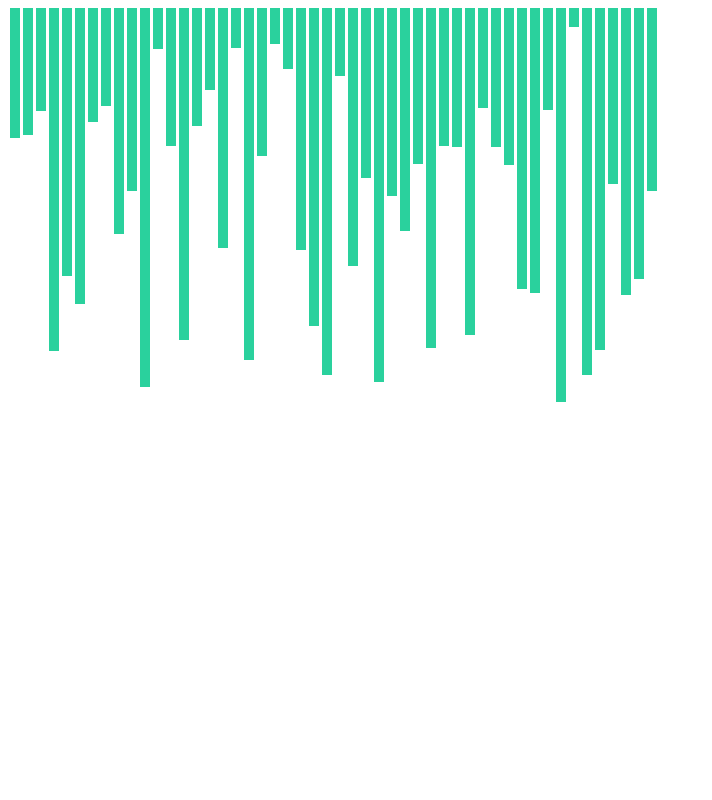
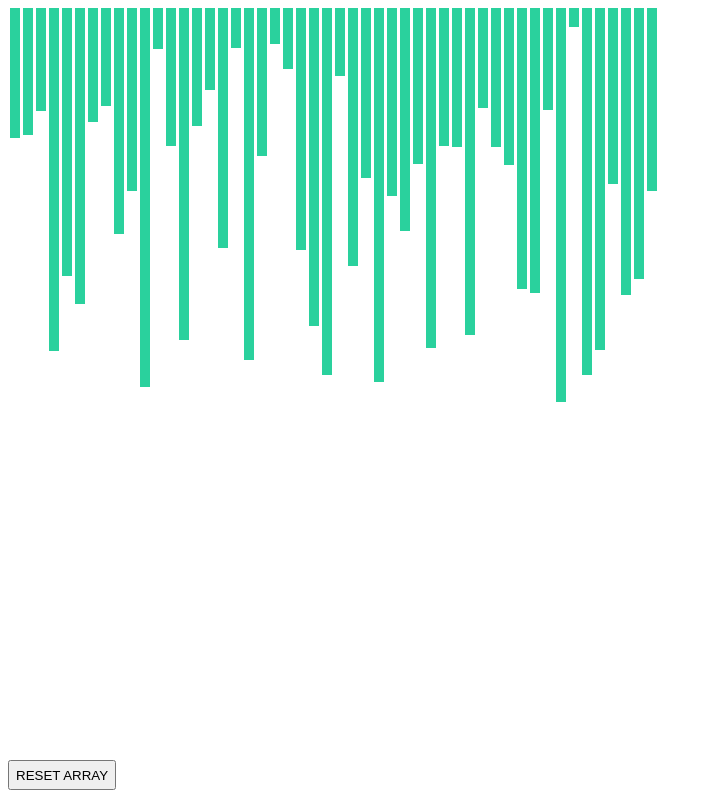
Before and after one commit to ho-tonym/sorting-visualizer, a React (Create React App) app: page / in a window 1280 px wide. Shown: the whole page, without its empty margins (0-712 px from the left). Built offline with nearby package versions, Linux system fonts and the light colour scheme.

Commit message:
add reset array button

```diff
--- a/src/components/SortVisualizer/SortVisualizer.jsx
+++ b/src/components/SortVisualizer/SortVisualizer.jsx
@@ -28,6 +28,7 @@ class SortVisualizer extends React.Component {
 
   render() {
     return (
+      <>
         <div className="sort-visualizer">
           {this.state.array.map((value, id) => (
             <div
@@ -39,6 +40,8 @@ class SortVisualizer extends React.Component {
             </div>
           ))}
         </div>
+        <button className="reset-button" onClick={() => this.resetArray()}>RESET ARRAY</button>
+      </>
     );
   }
 }
--- a/src/components/SortVisualizer/sort.min.css
+++ b/src/components/SortVisualizer/sort.min.css
@@ -1 +1 @@
-.sort-visualizer{display:flex}.sort-visualizer div{width:10px;margin:0 1.5px}
+.sort-visualizer{display:flex}.sort-visualizer div{width:10px;margin:0 1.5px}.reset-button{position:absolute;bottom:10px;height:30px}
--- a/src/components/SortVisualizer/sort.sass
+++ b/src/components/SortVisualizer/sort.sass
@@ -3,3 +3,8 @@
   div
     width: 10px
     margin: 0 1.5px
+
+.reset-button
+  position: absolute
+  bottom: 10px
+  height: 30px
```
Lines whose indentation alone changed are shown as unchanged.
